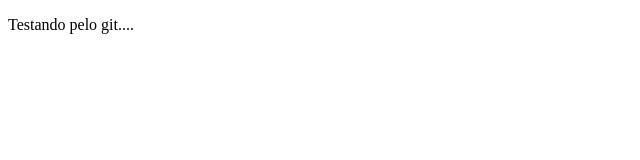
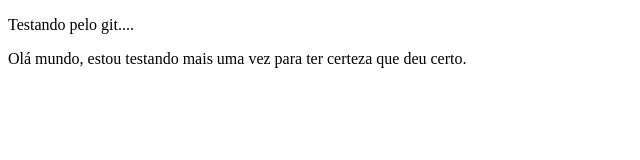
Before and after one commit to gasbriel07sm/Faculdade, a plain HTML site: page Apresentação/teste2.html in a window 1280 px wide. Shown: the whole page, without its empty margins (0-640 px from the left). Drawn offline with Linux system fonts and the light colour scheme.

Commit message:
nova-modificação

```diff
--- a/Apresentação/teste2.html
+++ b/Apresentação/teste2.html
@@ -7,5 +7,6 @@
 </head>
 <body>
     <p>Testando pelo git....</p>
+    <p>Olá mundo, estou testando mais uma vez para ter certeza que deu certo.</p>
 </body>
 </html>
```
